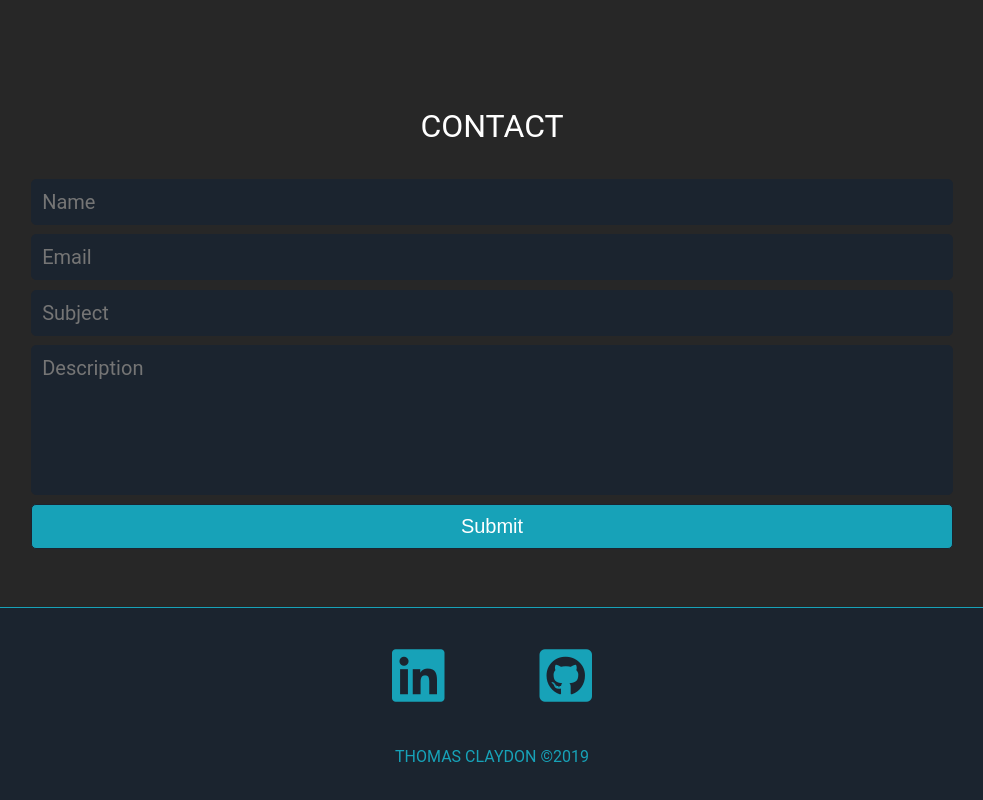
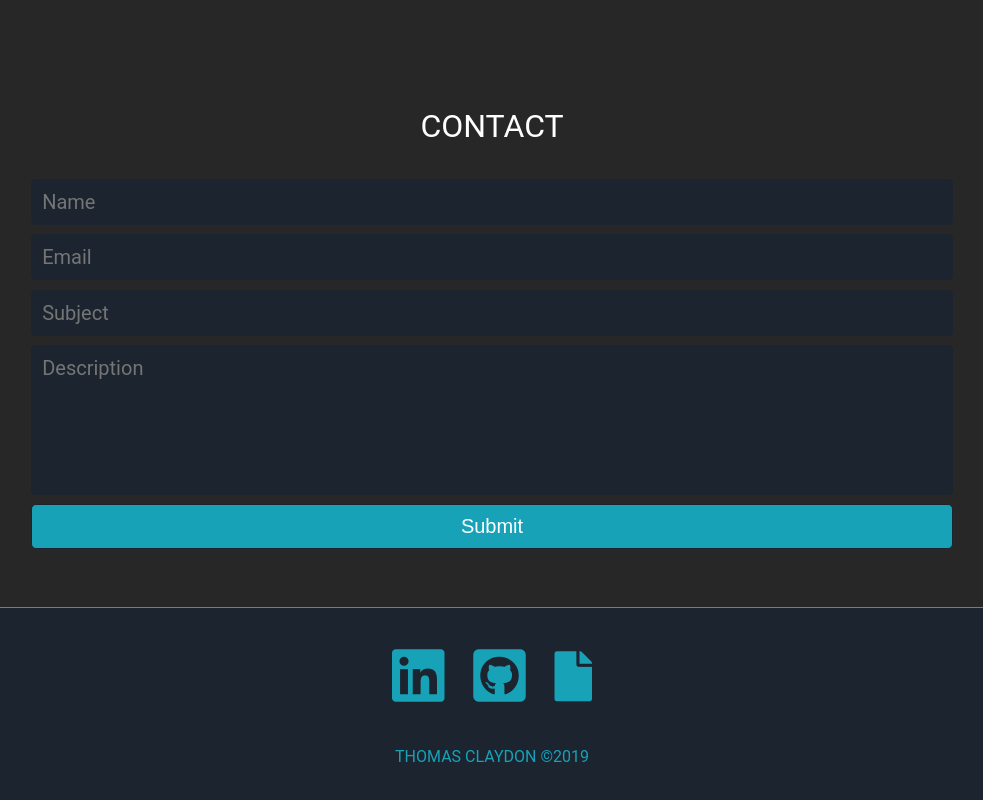
Before and after one commit to gittc100/Portfolio, a React (Create React App) app in the folder app/: page / in a window 1280 px wide. Shown: the part 2308-3108 px from the top of the page, without its empty margins (148-1131 px from the left). Built offline with nearby package versions, Linux system fonts and the light colour scheme.

Commit message:
Added resume

```diff
--- a/app/src/components/footer.js
+++ b/app/src/components/footer.js
@@ -1,4 +1,5 @@
 import React, { Component } from "react";
+import resume from "../resume/Thomas_Claydon_Creddle.pdf";
 import {
   TweenMax,
   TweenLite,
@@ -16,9 +17,13 @@ class Footer extends Component {
     this.state = {
       hoverLinkedIn: "hover-off",
       hoverGit: "hover-off",
-      hoverTwitter: "hover-off"
+      hoverRes: "hover-off"
     };
   }
+
+  onClickRes = url => {
+    window.location.href = resume;
+  };
 
   onClickLink = url => {
     window.open(url);
@@ -56,17 +61,15 @@ class Footer extends Component {
             <i className="fab fa-github-square" />
             <p className={this.state.hoverGit}>GitHub</p>
           </div>
-          {/* <div
-            onMouseOver={() => this.hover("hoverTwitter")}
-            onMouseOut={() => this.hover("hoverTwitter")}
-            onClick={() =>
-              this.onClickLink("https://twitter.com/ThomasClaydon1")
-            }
+          <div
+            onMouseOver={() => this.hover("hoverRes")}
+            onMouseOut={() => this.hover("hoverRes")}
+            onClick={() => this.onClickRes()}
             className="social-link"
           >
-            <i className="fab fa-twitter-square" />
-            <p className={this.state.hoverTwitter}>Twitter</p>
-          </div> */}
+            <i className="fas fa-file" />
+            <p className={this.state.hoverRes}>Resume</p>
+          </div>
         </div>
         <div>
           <p>THOMAS CLAYDON ©2019</p>
--- a/app/src/css/index.css
+++ b/app/src/css/index.css
@@ -459,11 +459,15 @@ textarea {
   cursor: pointer;
   display: flex;
   flex-direction: column;
-  justify-content: space-between;
+  justify-content: center;
   align-items: center;
 }
 .container-main-footer .links-container .social-link i {
   font-size: 6rem;
+}
+.container-main-footer .links-container .social-link i.fas,
+.container-main-footer .links-container .social-link i.fa-file {
+  font-size: 5rem;
 }
 .container-main-footer .links-container .social-link p {
   display: none;
--- a/app/src/less/footer.less
+++ b/app/src/less/footer.less
@@ -19,16 +19,21 @@
     flex-direction: row;
     justify-content: space-between;
     width: 20rem;
+    // height: 20rem;
     .social-link {
       transition-duration: 1s;
       color: @eastern-blue;
       cursor: pointer;
       display: flex;
       flex-direction: column;
-      justify-content: space-between;
+      justify-content: center;
       align-items: center;
       i {
         font-size: 6rem;
+
+      }
+      i.fas, i.fa-file{
+        font-size: 5rem;
       }
       p {
         display: none;
@@ -40,6 +45,7 @@
       color: @orange;
       i {
         font-size: 3rem;
+
       }
       p {
         display: block;
--- a/app/src/mailer/mailer.js
+++ /dev/null
@@ -1 +0,0 @@
-const mailer = require("nodemailer");
```
Also changed, not shown: 2 other files (tests, documents, lock files or other folders).
